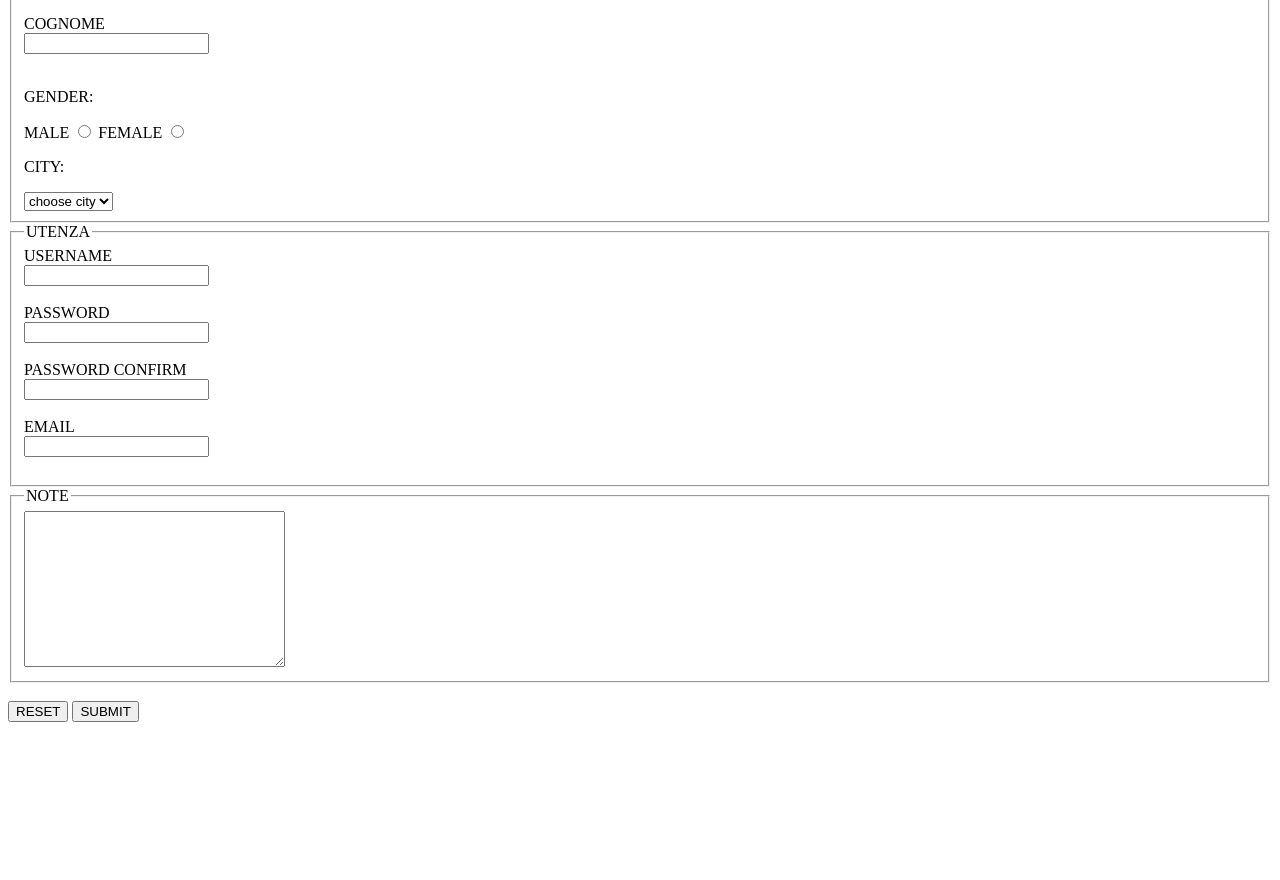
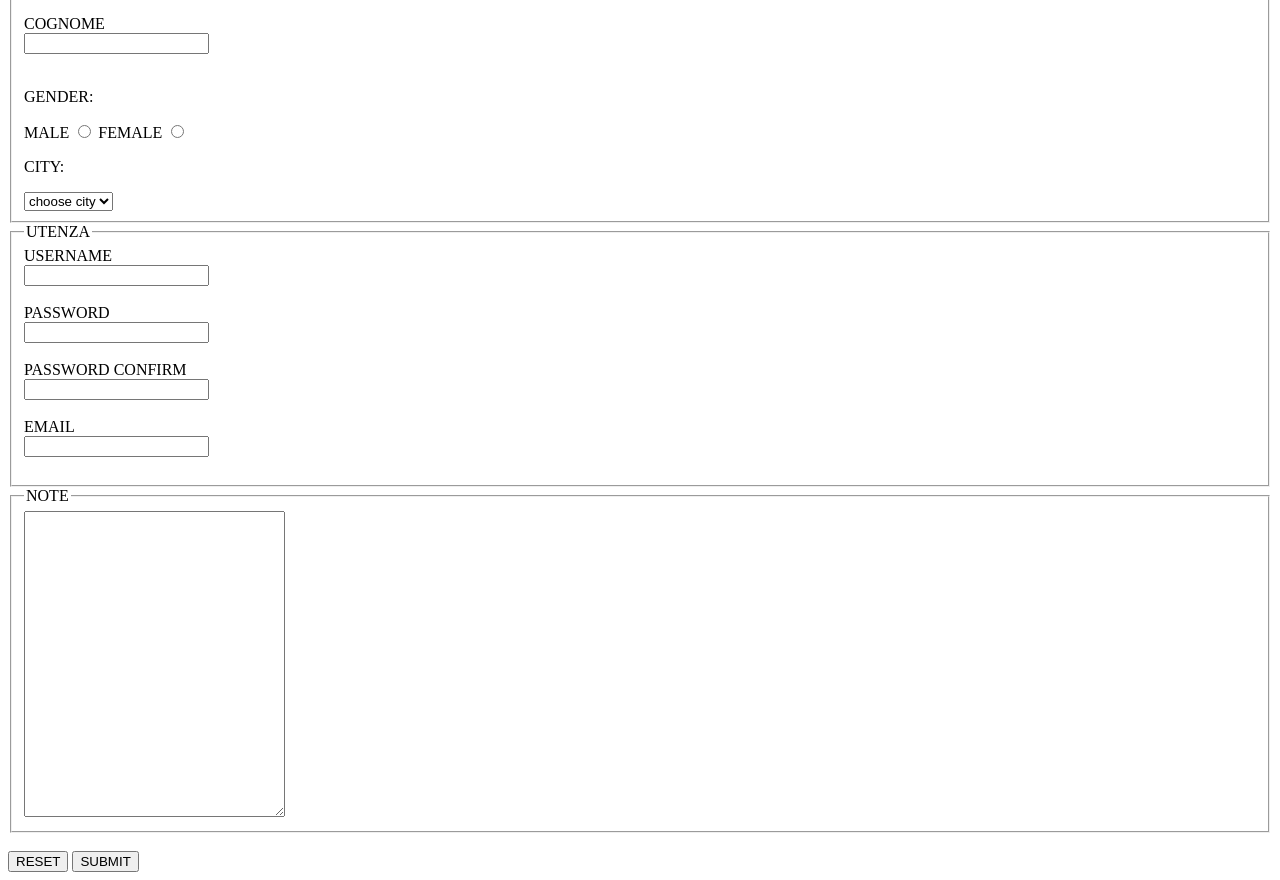
Before and after one commit to framancuso/corso_front_end, a website: page html-pug/form1.pug in a window 1280 px wide. Shown: the part 145-1025 px from the top of the page. Before the commit the page ends 875 px from the top, so only its background shows below. Drawn offline with nearby package versions, Linux system fonts and the light colour scheme; files that its build step writes are made by us from their sources.

Commit message:
Aggiornamento

```diff
--- a/html-pug/form1.pug
+++ b/html-pug/form1.pug
@@ -31,7 +31,7 @@ html
             fieldset
                 legend NOTE
                 div
-                    textarea(name="note", cols="30", rows="10")
+                    textarea(name="note", cols="30", rows="20")
             br
             +Button("reset","RESET")
             +Button("submit","SUBMIT")
```
